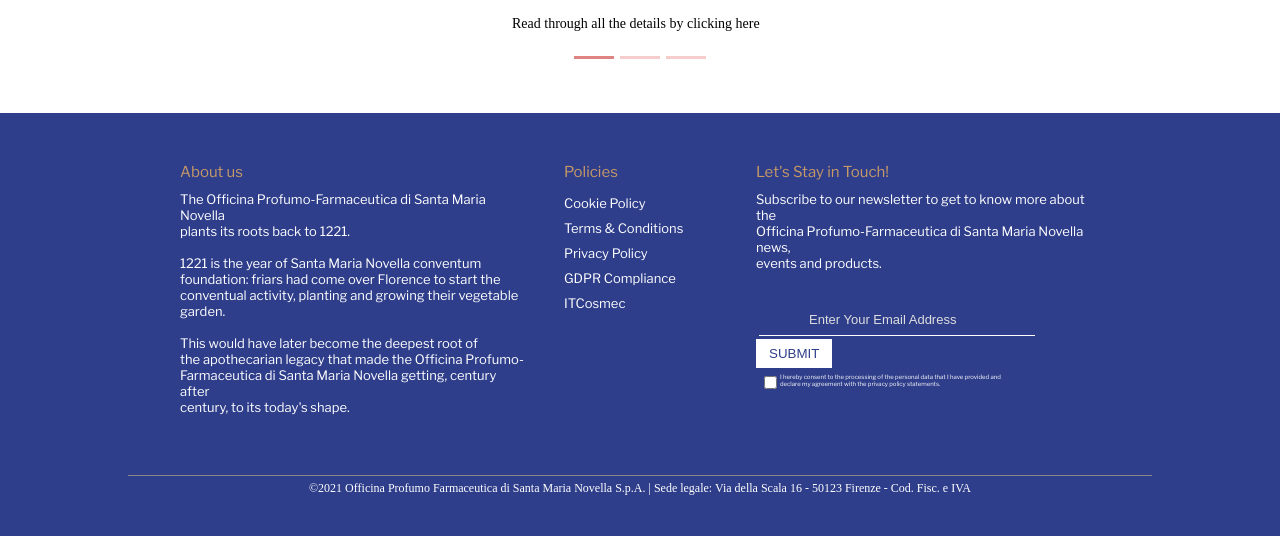
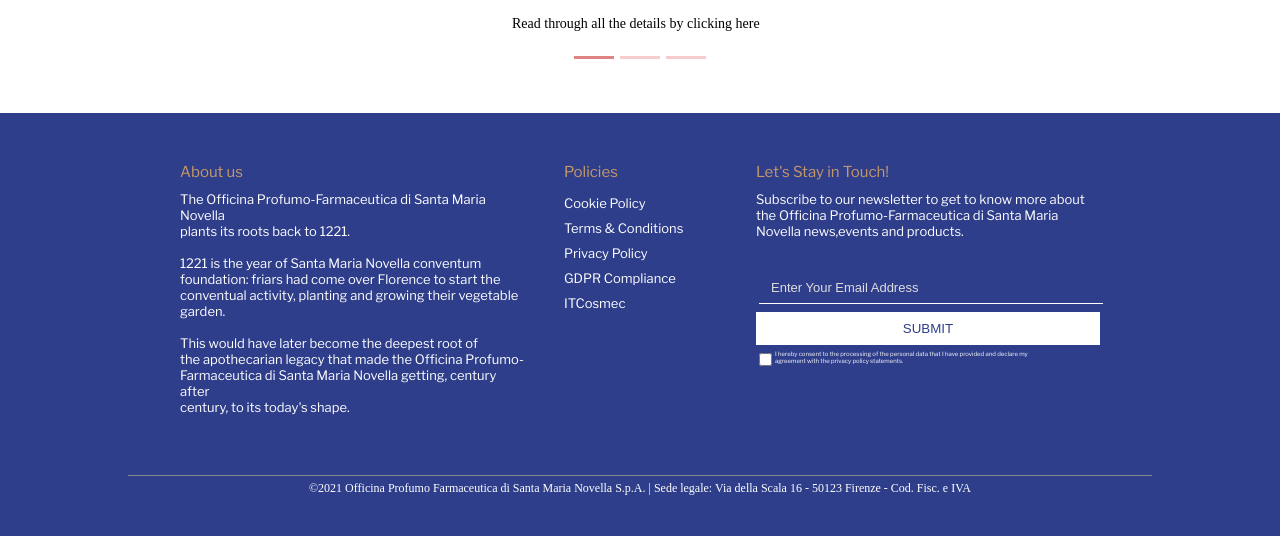
Before and after one commit to yunjungheo/renewal-novella, a PHP site: page /index.php in a window 1280 px wide. Shown: the part 1474-2010 px from the top of the page. Run offline with PHP 8.4, Linux system fonts and the light colour scheme; data that the repository does not hold is empty; a stand-in replaces the project's code that opens the database connection; some libraries are stand-ins or nearby versions; some web fonts are replaced.

Commit message:
0731 반응형 수정
0731 반응형 수정

```diff
--- a/css/media.css
+++ b/css/media.css
@@ -1,13 +1,18 @@
 @media screen and (max-width:1450px){
 
-
-  .info_box3 .com_email button{padding: 6px 12px;}
+/*
+  .info_box3 .com_email button{padding: 6px 12px;} */
 
   .footer_info .footer_main{padding: 0;}
 
 
 
 }
+@media screen and (max-width:1390px){
+  .info_box3 .com_email input{padding: 8px 12px; width: 100%;}
+  .info_box3 .com_email button{width: 100%; margin: 5px 0;}
+
+  }
 
 
 
@@ -47,6 +52,14 @@
   .login_cover{width: 70%;}
   .login_tit h2{padding-bottom:10px;}
 
+  .info_box3 .com_email{padding-top: 15px;}
+  .info_box3 .com_email input{width: 50%;}
+  .info_box3 .com_email button{width: 50%; }
+  .company_info{flex-direction: column; text-align: center;}
+  .company_info .info_box1{width: 100%;}
+  .company_info .info_box2{width: 100%; padding: 15px 0;}
+  .company_info .info_box3{width: 100%;}
+
 
 
 }
--- a/css/style.css
+++ b/css/style.css
@@ -131,8 +131,9 @@ footer .lSSlideOuter .lSPager.lSpg > li a{background-color: #2F3E8B;
 .info_box3 .com_email input{background: #2F3E8B; color: #fff; font-size: 13px;border:none; border-bottom: 1px solid #fff; padding: 8px 50px; margin: 3px;}
 .info_box3 .com_email input::placeholder{color: #ddd;}
 .info_box3 .com_email button{padding: 8px 24px; border: 1px solid #fff; background:#fff;color: #2F3E8B;}
-.info_box3 .com_checkbox{font-size: 6px; display: flex; padding: 5px;}
+.info_box3 .com_checkbox{font-size: 6px; display: flex; _padding: 5px; width: 80%;}
 .info_box3 .com_checkbox input{margin: 3px;}
+.info_box3 .com_checkbox p{}
 .company_line{width:100%;  padding: 20px 0; background: #2F3E8B;}
 .company_line .company_txt{width:80%; margin: auto; color: #fff; font-size: 12px; text-align: center; border-top: 1px solid #888; padding-top: 5px;  padding-bottom: 20px;}
 
--- a/include/footer.php
+++ b/include/footer.php
@@ -78,14 +78,14 @@
         <p>Let's Stay in Touch!</p>
       </div>
       <div class="com_text">
-        <p>Subscribe to our newsletter to get to know more about the<br> Officina Profumo-Farmaceutica di Santa Maria Novella news,<br> events and products.</p>
+        <p>Subscribe to our newsletter to get to know more about the Officina Profumo-Farmaceutica di Santa Maria Novella news,events and products.</p>
       <div class="com_email">
         <input type="text" placeholder="Enter Your Email Address">
         <button>SUBMIT</button>
       </div>
       <div class="com_checkbox">
         <input type="checkbox">
-        <p>I hereby consent to the processing of the personal data that I have provided and<br> declare my agreement with the privacy policy statements.</p>
+        <p>I hereby consent to the processing of the personal data that I have provided and declare my agreement with the privacy policy statements.</p>
       </div>
     </div>
   </div>
@@ -94,6 +94,5 @@
   <div class="company_txt">
     <p>&copy;2021 Officina Profumo Farmaceutica di Santa Maria Novella S.p.A. | Sede legale: Via della Scala 16 - 50123 Firenze - Cod. Fisc. e IVA</p>
   </div>
-
 </div>
 <!-- End of Footer Code -->
```
